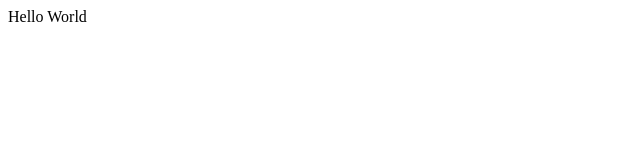
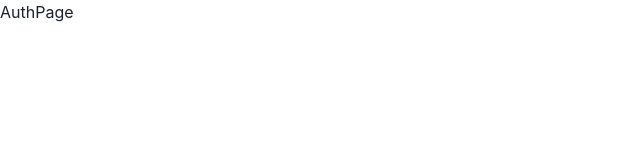
Before and after one commit to davmoba4/connect, a React (Create React App) app in the folder client/: page / in a window 1280 px wide. Shown: the top 160 px of the page, without its empty margins (0-640 px from the left). Built offline with nearby package versions, Linux system fonts and the light colour scheme.

Commit message:
feat: created auth route on client

```diff
--- a/client/public/index.html
+++ b/client/public/index.html
@@ -10,34 +10,10 @@
       content="Web site created using create-react-app"
     />
     <link rel="apple-touch-icon" href="%PUBLIC_URL%/logo192.png" />
-    <!--
-      manifest.json provides metadata used when your web app is installed on a
-      user's mobile device or desktop. See https://developers.google.com/web/fundamentals/web-app-manifest/
-    -->
-    <link rel="manifest" href="%PUBLIC_URL%/manifest.json" />
-    <!--
-      Notice the use of %PUBLIC_URL% in the tags above.
-      It will be replaced with the URL of the `public` folder during the build.
-      Only files inside the `public` folder can be referenced from the HTML.
-
-      Unlike "/favicon.ico" or "favicon.ico", "%PUBLIC_URL%/favicon.ico" will
-      work correctly both with client-side routing and a non-root public URL.
-      Learn how to configure a non-root public URL by running `npm run build`.
-    -->
     <title>React App</title>
   </head>
   <body>
     <noscript>You need to enable JavaScript to run this app.</noscript>
     <div id="root"></div>
-    <!--
-      This HTML file is a template.
-      If you open it directly in the browser, you will see an empty page.
-
-      You can add webfonts, meta tags, or analytics to this file.
-      The build step will place the bundled scripts into the <body> tag.
-
-      To begin the development, run `npm start` or `yarn start`.
-      To create a production bundle, use `npm run build` or `yarn build`.
-    -->
   </body>
 </html>
--- a/client/src/App.js
+++ b/client/src/App.js
@@ -1,9 +1,13 @@
+import { Route, Routes } from 'react-router-dom';
 import './App.css';
+import AuthPage from './components/Authentication/AuthPage';
 
 function App() {
   return (
     <div className="App">
-      Hello World
+      <Routes>
+        <Route path="/" element={<AuthPage/>}/>
+      </Routes>
     </div>
   );
 }
--- /dev/null
+++ b/client/src/components/Authentication/AuthPage.js
@@ -0,0 +1,9 @@
+import React from 'react'
+
+const AuthPage = () => {
+  return (
+    <div>AuthPage</div>
+  )
+}
+
+export default AuthPage
--- a/client/src/index.js
+++ b/client/src/index.js
@@ -1,10 +1,16 @@
 import React from "react";
 import ReactDOM from "react-dom";
 import App from "./App";
+import { ChakraProvider } from "@chakra-ui/react";
+import { BrowserRouter } from "react-router-dom";
 
 ReactDOM.render(
   <React.StrictMode>
-    <App />
+    <ChakraProvider>
+      <BrowserRouter>
+        <App />
+      </BrowserRouter>
+    </ChakraProvider>
   </React.StrictMode>,
   document.getElementById("root")
 );
```
Also changed, not shown: client/package.json (+8 -0 lines), 2 other files (tests, documents, lock files or other folders).
